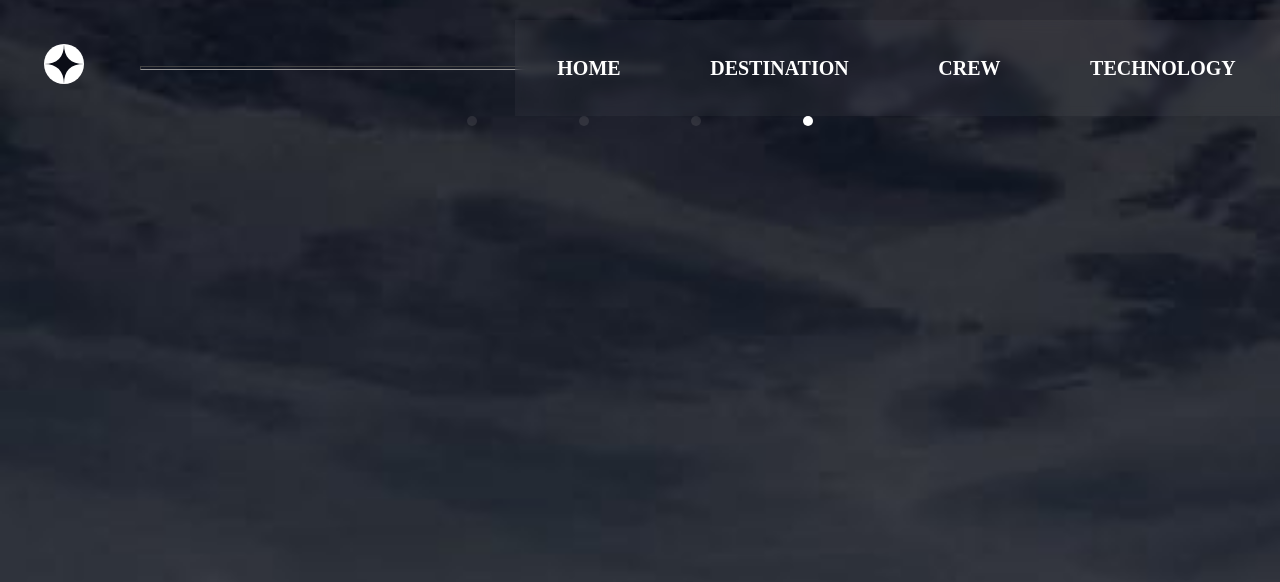
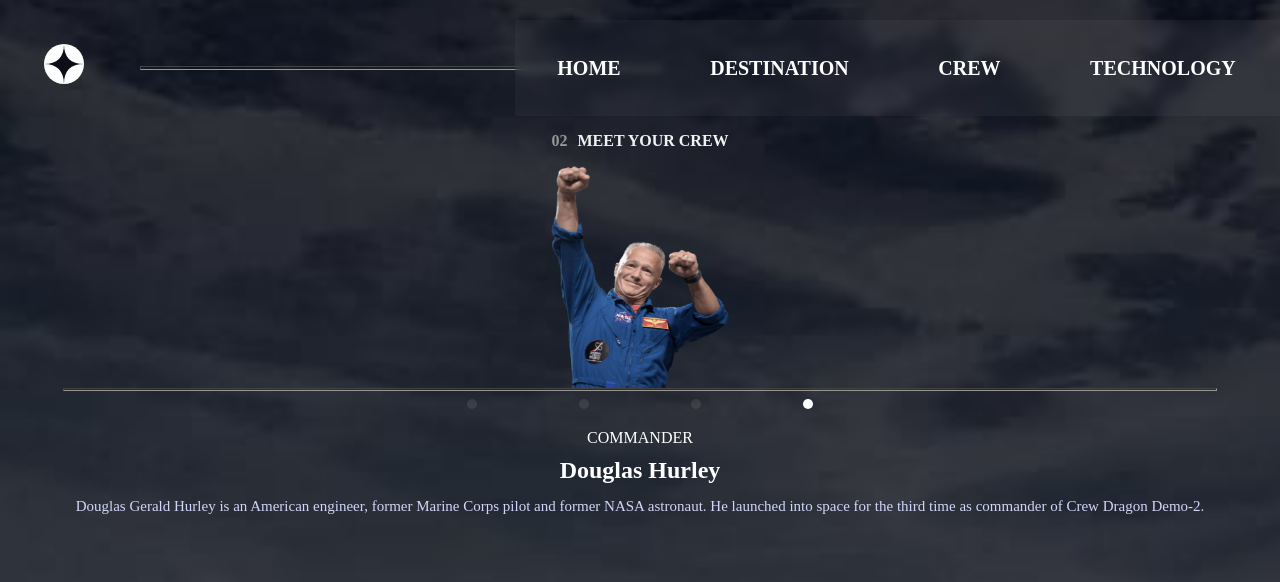
Before and after one commit to VictorGabriel-Oliveira/space-tourism, a React (Vite) app: page /crew/anousheh-ansari in a window 1280 px wide. Shown: the top 582 px of the page. Built offline with nearby package versions, Linux system fonts and the light colour scheme; a web font is replaced by a local one.

Commit message:
create Crew Template

```diff
--- a/src/pages/Crew/index.scss
+++ b/src/pages/Crew/index.scss
@@ -7,4 +7,63 @@
     display: flex;
     flex-direction: column;
     align-items: center;
+    .meet_your_crew{
+
+        display: flex;
+        align-items: center;
+        text-transform: uppercase;
+        color: #f2f2f2;
+        p{
+            font-size: 16px;
+            font-weight: 600;
+        }
+        strong{
+            color: #979797;
+            margin-right: 10px ;
+        }
+
+    }
+    .image_conteiner{
+        display: flex;
+        flex-direction: column;
+        align-items: center;
+        img{
+            height: 222px;
+            width: 177.12px;
+            margin: 0px 0px ;
+        }
+        hr{
+            margin-top: 0;
+            width: 90vw;
+            height: 0.5px;
+            border-color: #979797;
+        }
+
+    }
+    .professional_content{
+        color:#fff;
+        display: flex;
+        flex-direction: column;
+        align-items: center;
+
+        width: 90vw;
+        p{
+            color: #fff;
+            font-size: 16px;
+            margin:0;
+            margin-top: 20px;
+        }
+        h3{
+            font-size: 24px;
+            margin: 10px 0;
+
+        }
+        strong{
+            text-align: center;
+            font-size: 15px;
+            line-height: 25px;
+            font-weight: 500;
+            color: #D0D6F9;
+        }
+    }
 }
--- a/src/pages/Crew/index.tsx
+++ b/src/pages/Crew/index.tsx
@@ -1,11 +1,30 @@
 import { CrewNavBar } from '../../components/CrewNavBar'
 import { Header } from '../../components/Header/Header'
 import './index.scss'
+import DouglasAvatar from '../../assets/crew/image-douglas-hurley.png'
 export const Crew = () =>{
     return (
         <div className="crew_conteiner">
             <Header/>
+            <div className="meet_your_crew" >
+                <strong>02</strong>
+                <p>meet your crew</p>
+            </div>
+            <div className="image_conteiner">
+                <img src={DouglasAvatar} alt="" />
+                <hr/>
+            </div>
             <CrewNavBar/>
+            <div className="professional_content">
+                <p>COMMANDER</p>
+                <h3>Douglas Hurley</h3>
+                <strong>
+                Douglas Gerald Hurley is an American engineer,
+                former Marine Corps pilot and former NASA
+                astronaut. He launched into space for the third
+                time as commander of Crew Dragon Demo-2.
+                </strong>
+            </div>
         </div>
     )
 }
```
